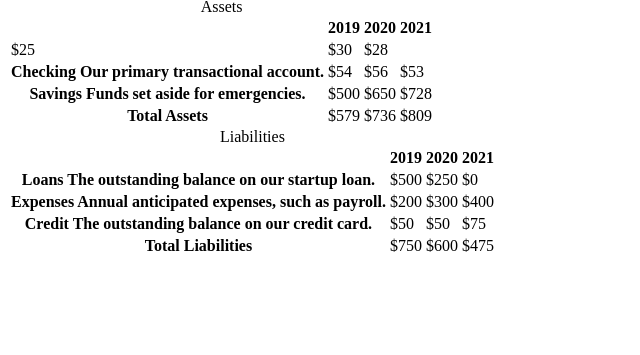
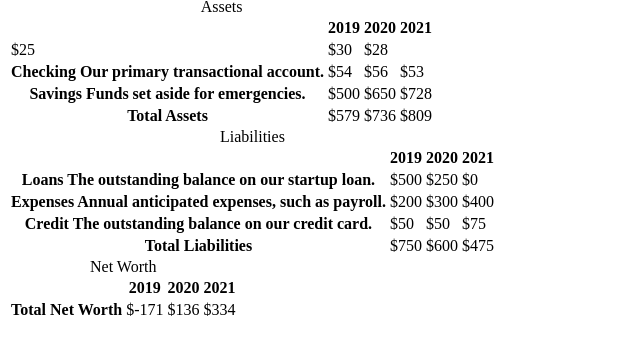
Before and after one commit to Wizzle13/fccbalancesheet, a plain HTML site: page index.html in a window 1280 px wide. Shown: the part 105-460 px from the top of the page, without its empty margins (0-640 px from the left). Drawn offline with Linux system fonts and the light colour scheme.

Commit message:
completed table

```diff
--- a/index.html
+++ b/index.html
@@ -122,7 +122,34 @@
                         </tr>
                     </tbody>
                 </table>
-                <table></table>
+                <table>
+                    <caption>Net Worth</caption>
+                    <thead>
+                        <tr>
+                            <td></td>
+                            <th>
+                                <span class="sr-only">2019</span>
+                            </th>
+                            <th>
+                                <span class="sr-only">2020</span>
+                            </th>
+                            <th>
+                                <span class="sr-only">2021</span>
+                            </th>
+
+                        </tr>
+                    </thead>
+                    <tbody>
+                        <tr class="total">
+                            <th>
+                                Total <span class="sr-only">Net Worth</span>
+                            </th>
+                            <td>$-171</td>
+                            <td>$136</td>
+                            <td class="current">$334</td>
+                        </tr>
+                    </tbody>
+                </table>
             </div>
         </section>
     </main>
```
